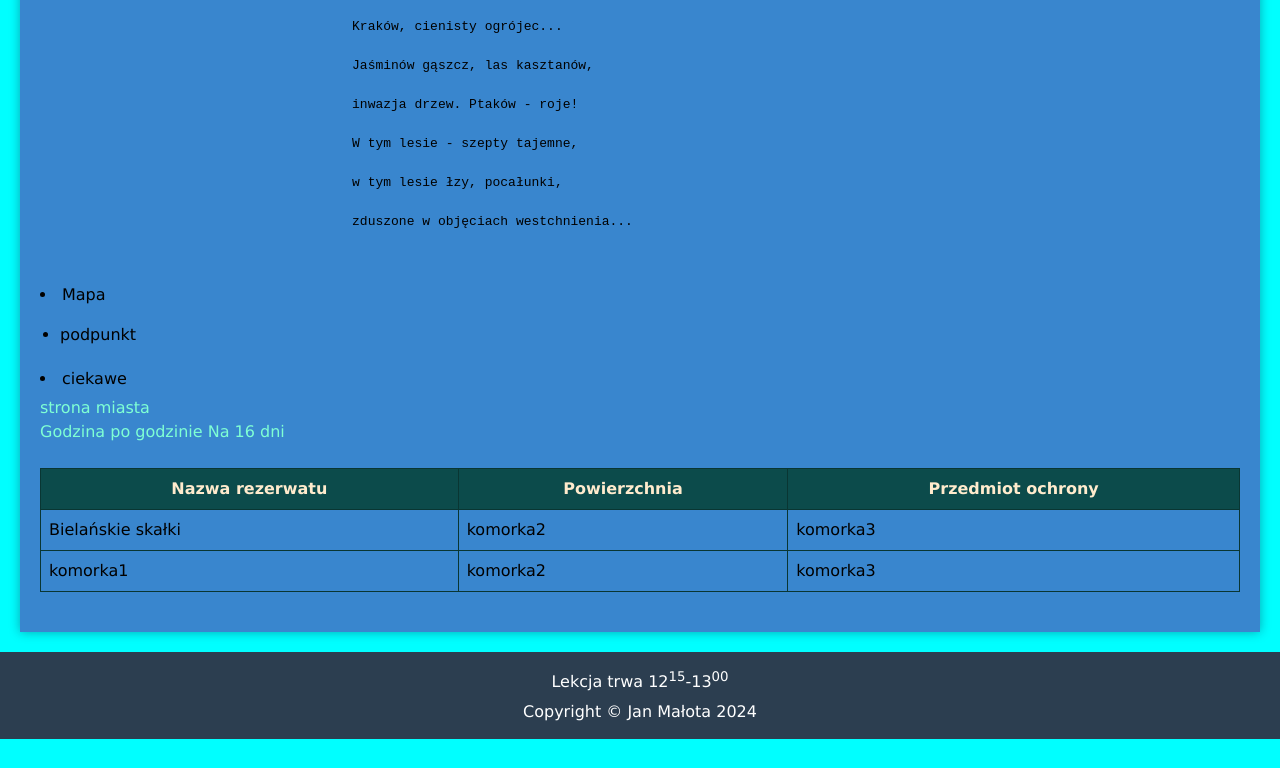
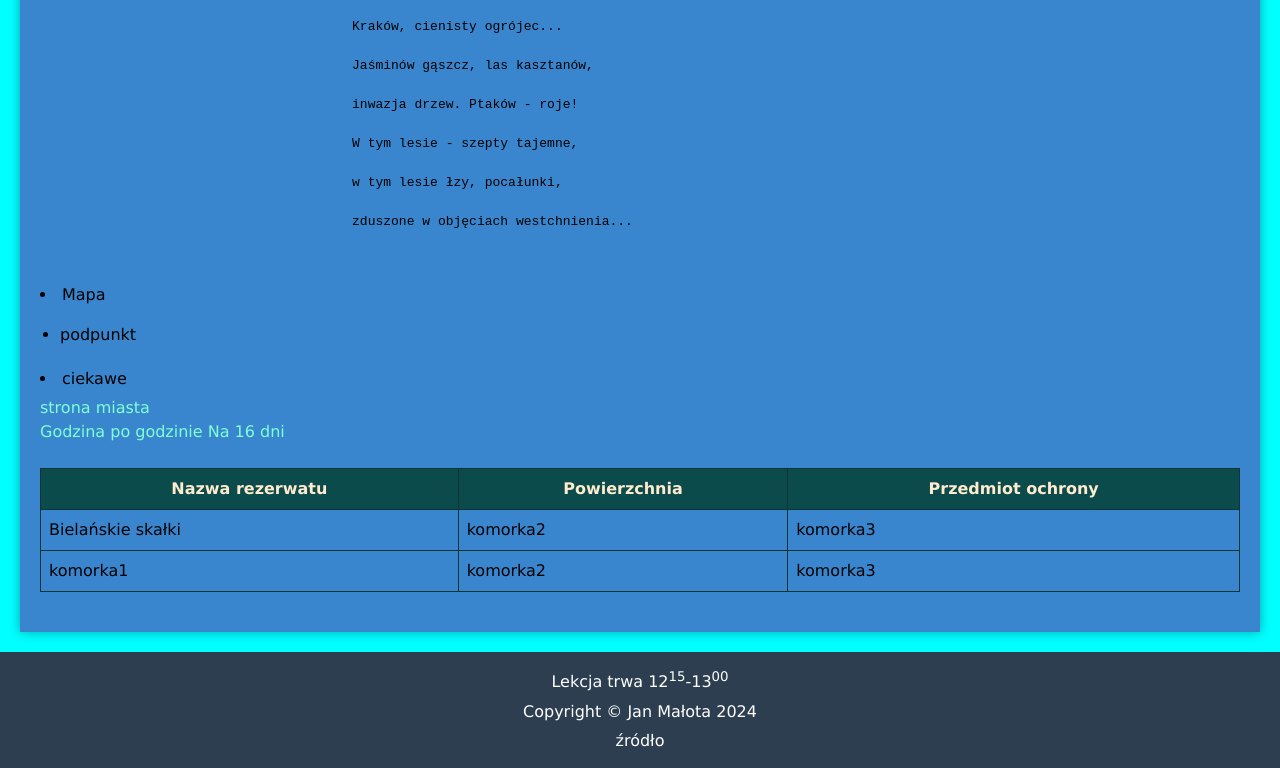
Before and after one commit to DRMALOT/HTML3a, a plain HTML site: page index.html in a window 1280 px wide. Shown: the part 774-1542 px from the top of the page. Before the commit the page ends 1513 px from the top, so only its background shows below. Drawn offline with Linux system fonts and the light colour scheme; a script that the page names is missing.

Commit message:
Update index.html

```diff
--- a/index.html
+++ b/index.html
@@ -94,6 +94,7 @@
 			<p>
 			Copyright &copy; Jan Małota 2024
 			</p>
+			<p href="https://www.wikipedia.org/">źródło</p>
 		</footer>
 		<script>
 			(function (t, p, w, d, g) {
```
